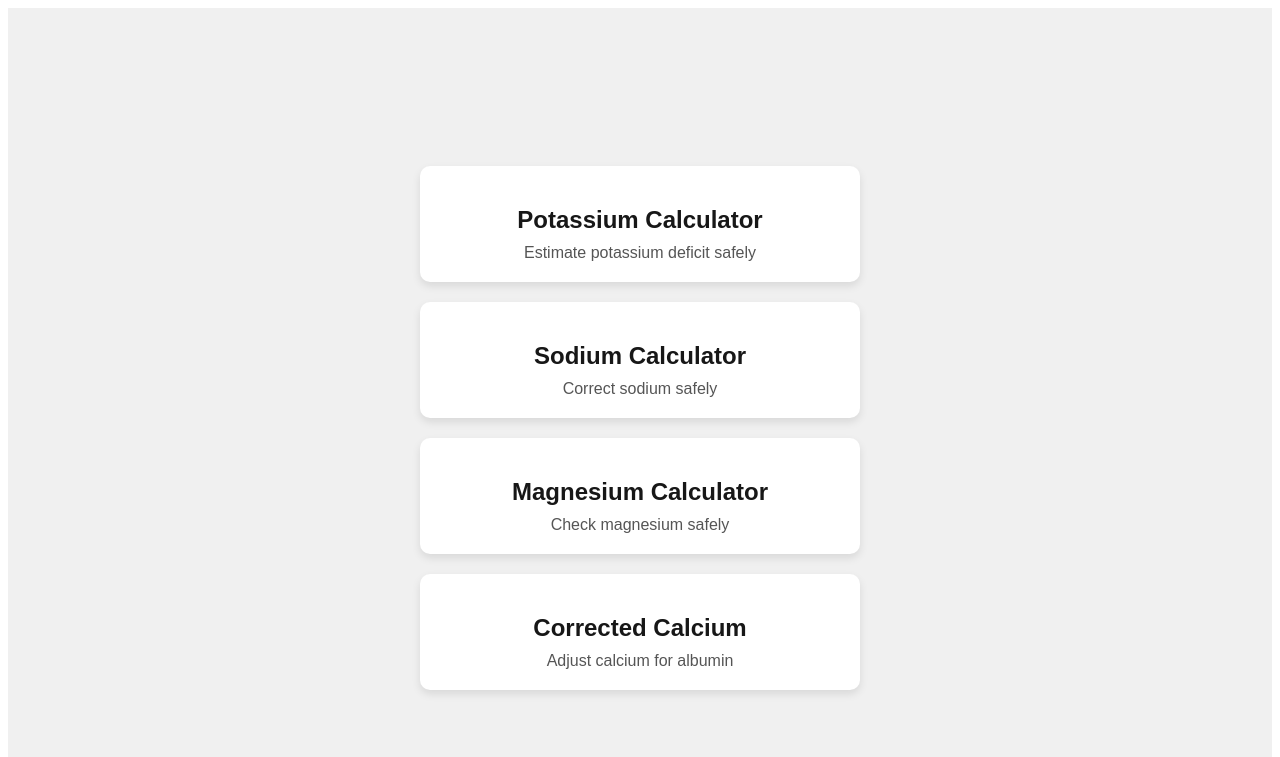
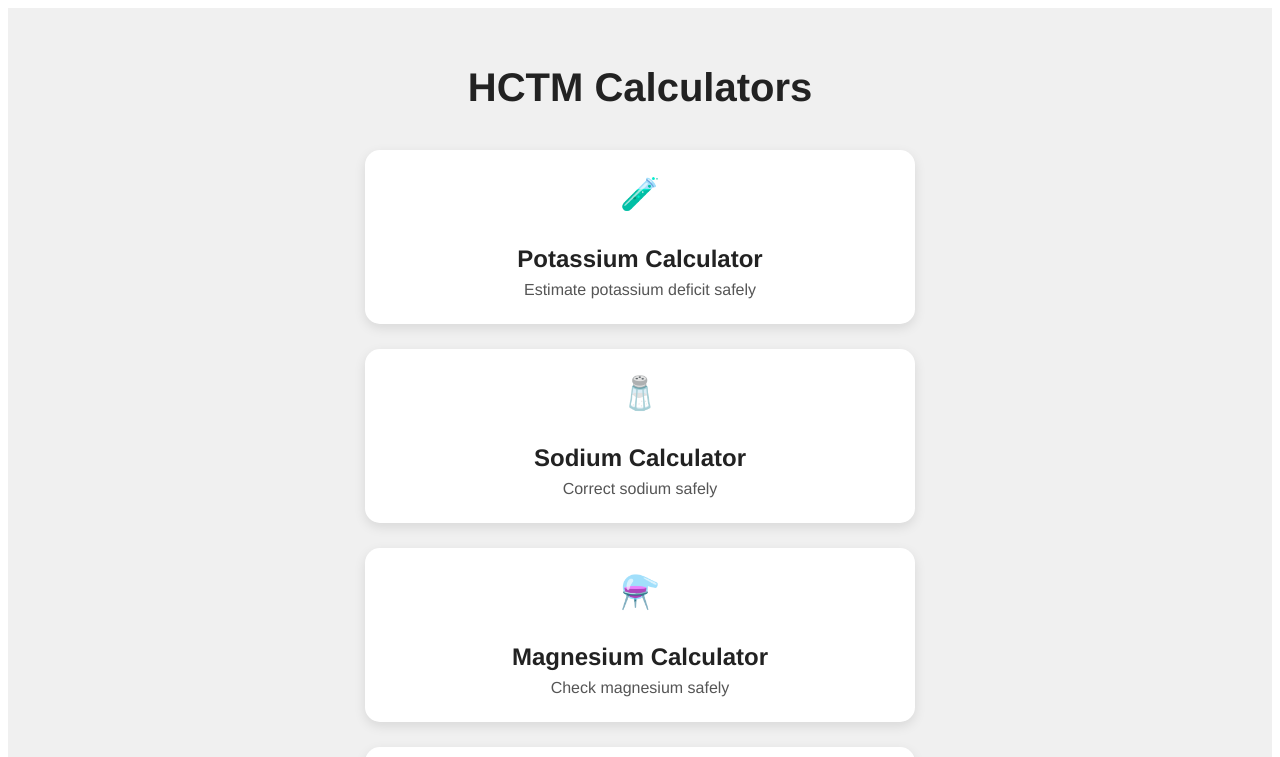
Before and after one commit to Jiahui-hub/HCTM-calculators, a Next.js app: page / in a window 1280 px wide. Shown: the top 757 px of the page. Built offline with nearby package versions, Linux system fonts and the light colour scheme.

Commit message:
update app/page.tsx

```diff
--- a/app/page.tsx
+++ b/app/page.tsx
@@ -4,76 +4,129 @@ import { useRouter } from "next/navigation";
 export default function Home() {
   const router = useRouter();
 
+  const tiles = [
+    {
+      title: "Potassium Calculator",
+      description: "Estimate potassium deficit safely",
+      route: "/calculators/potassium",
+      icon: "🧪", // Example emoji icon
+    },
+    {
+      title: "Sodium Calculator",
+      description: "Correct sodium safely",
+      route: "/calculators/sodium",
+      icon: "🧂",
+    },
+    {
+      title: "Magnesium Calculator",
+      description: "Check magnesium safely",
+      route: "/calculators/magnesium",
+      icon: "⚗️",
+    },
+    {
+      title: "Corrected Calcium",
+      description: "Adjust calcium for albumin",
+      route: "/calculators/calcium",
+      icon: "🦴",
+    },
+  ];
+
   return (
     <div
       style={{
         minHeight: "100vh",
-        backgroundColor: "#f0f0f0", // Light background
+        backgroundColor: "#f0f0f0",
         display: "flex",
-        justifyContent: "center",
+        flexDirection: "column",
         alignItems: "center",
-        padding: "20px",
+        padding: "30px",
+        fontFamily: "'Helvetica Neue', Helvetica, Arial, sans-serif",
       }}
     >
+      {/* Page Title */}
+      <h1
+        style={{
+          marginBottom: "40px",
+          fontSize: "2.5rem",
+          color: "#222",
+          fontWeight: "bold",
+          textAlign: "center",
+        }}
+      >
+        HCTM Calculators
+      </h1>
+
+      {/* Container for tiles with animation */}
       <div
         style={{
           display: "flex",
           flexDirection: "column",
           alignItems: "center",
-          gap: "20px",
+          gap: "25px",
           width: "100%",
-          maxWidth: "400px",
+          maxWidth: "500px",
         }}
       >
-        {[
-          {
-            title: "Potassium Calculator",
-            description: "Estimate potassium deficit safely",
-            route: "/calculators/potassium",
-          },
-          {
-            title: "Sodium Calculator",
-            description: "Correct sodium safely",
-            route: "/calculators/sodium",
-          },
-          {
-            title: "Magnesium Calculator",
-            description: "Check magnesium safely",
-            route: "/calculators/magnesium",
-          },
-          {
-            title: "Corrected Calcium",
-            description: "Adjust calcium for albumin",
-            route: "/calculators/calcium",
-          },
-        ].map((item, index) => (
+        {tiles.map((item, index) => (
           <div
             key={index}
             style={{
               backgroundColor: "white",
-              padding: "20px",
-              borderRadius: "10px",
-              boxShadow: "0 4px 8px rgba(0,0,0,0.1)",
+              padding: "25px",
+              borderRadius: "15px",
+              boxShadow: "0 4px 12px rgba(0,0,0,0.1)",
               width: "100%",
-              textAlign: "center",
               cursor: "pointer",
-              transition: "transform 0.2s, box-shadow 0.2s",
+              display: "flex",
+              flexDirection: "column",
+              alignItems: "center",
+              transition: "all 0.3s ease",
+              opacity: 0,
+              transform: "translateY(20px)",
+              animation: `fadeInUp 0.5s ease forwards ${index * 0.2}s`,
             }}
             onClick={() => router.push(item.route)}
             onMouseEnter={(e) => {
-              e.currentTarget.style.transform = "translateY(-2px)";
-              e.currentTarget.style.boxShadow = "0 8px 16px rgba(0,0,0,0.2)";
+              e.currentTarget.style.transform = "translateY(-5px)";
+              e.currentTarget.style.boxShadow = "0 12px 24px rgba(0,0,0,0.2)";
             }}
             onMouseLeave={(e) => {
               e.currentTarget.style.transform = "translateY(0)";
-              e.currentTarget.style.boxShadow = "0 4px 8px rgba(0,0,0,0.1)";
+              e.currentTarget.style.boxShadow = "0 4px 12px rgba(0,0,0,0.1)";
             }}
           >
-            <h2 style={{ marginBottom: "10px" }}>{item.title}</h2>
-            <p style={{ margin: 0, color: "#555" }}>{item.description}</p>
+            {/* Icon */}
+            <div
+              style={{
+                fontSize: "2rem",
+                marginBottom: "12px",
+              }}
+            >
+              {item.icon}
+            </div>
+            {/* Title */}
+            <h2 style={{ marginBottom: "8px", color: "#222" }}>{item.title}</h2>
+            {/* Description */}
+            <p style={{ margin: 0, color: "#555", textAlign: "center" }}>
+              {item.description}
+            </p>
           </div>
         ))}
       </div>
+
+      {/* Keyframes for fade-in animation */}
+      <style jsx>{`
+        @keyframes fadeInUp {
+          from {
+            opacity: 0;
+            transform: translateY(20px);
+          }
+          to {
+            opacity: 1;
+            transform: translateY(0);
+          }
+        }
+      `}</style>
     </div>
   );
 }
```
